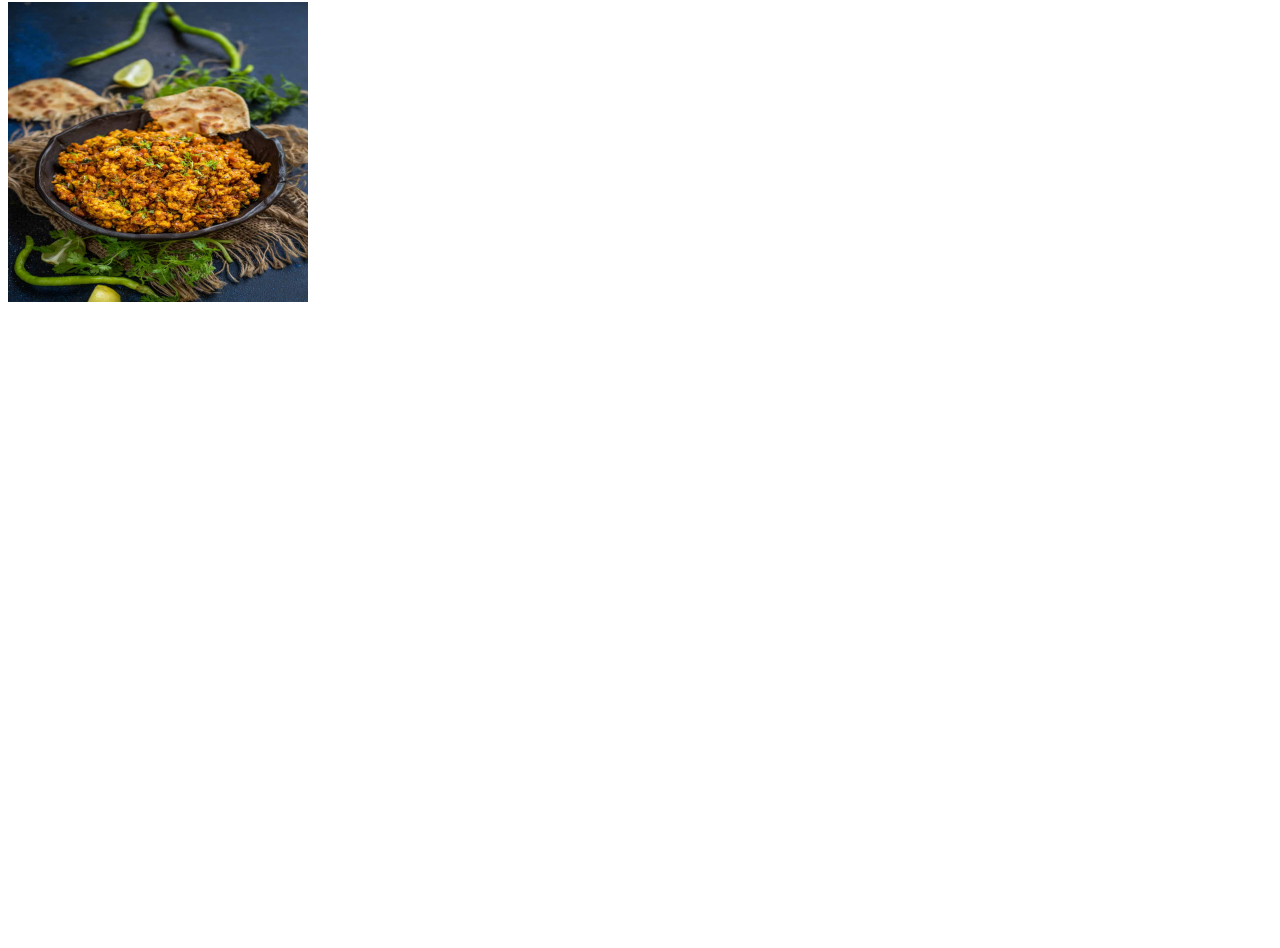
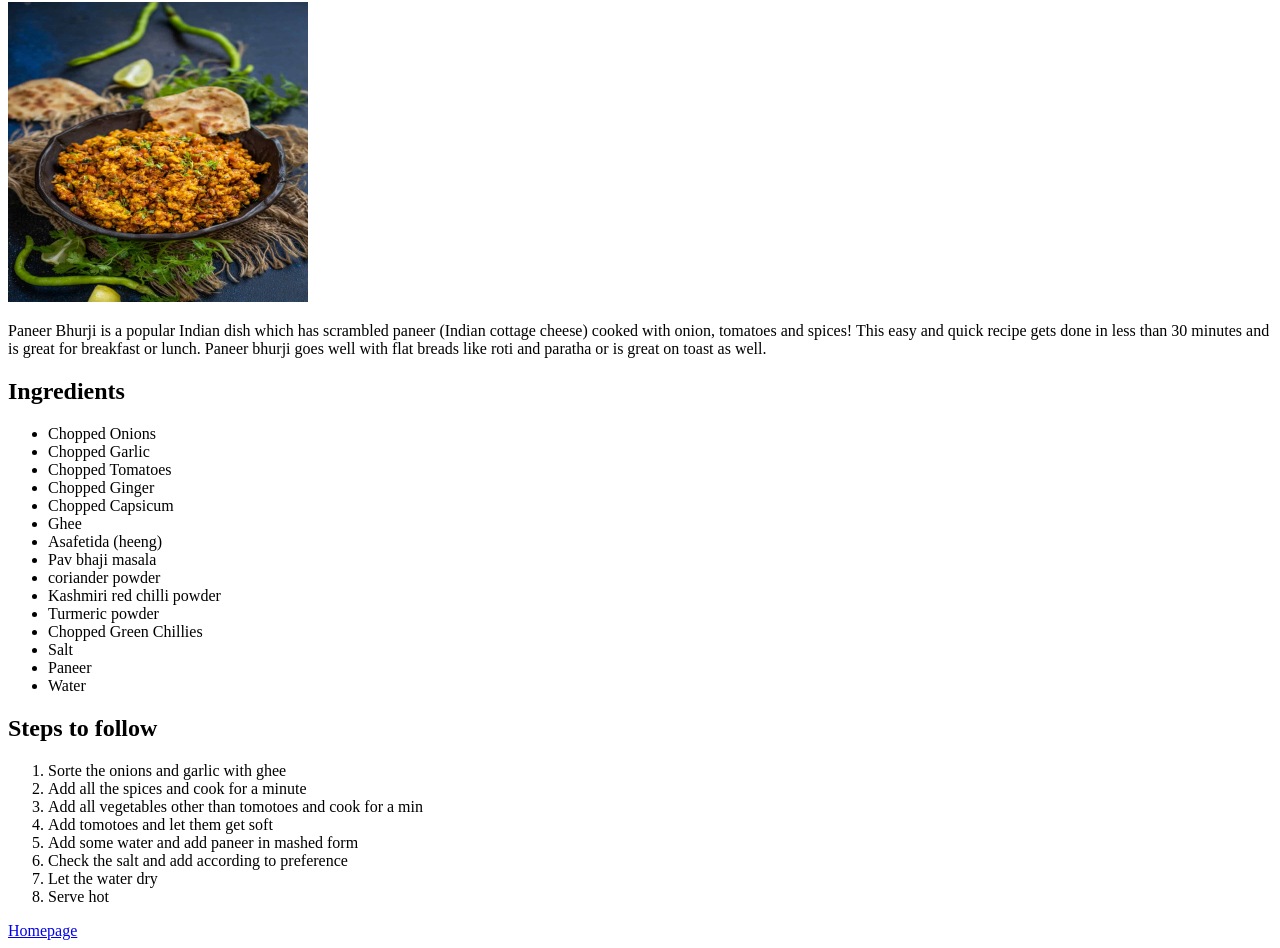
Before and after one commit to Groversaahab/odin_recipes, a plain HTML site: page recipes/paneer_bhurji.html in a window 1280 px wide. Shown: the part 78-1026 px from the top of the page. Before the commit the page ends 800 px from the top, so only its background shows below. Drawn offline with Linux system fonts and the light colour scheme.

Commit message:
Added second recipe for the Project
Added Paneer Bhurji as the second recipe with similar elements used

```diff
--- a/recipes/paneer_bhurji.html
+++ b/recipes/paneer_bhurji.html
@@ -8,6 +8,36 @@
 <body>
     <h1>Paneer Bhurji</h1>
     <img src="../images/Paneer_Bhurji.jpg" alt="Paneer Bhurji Recipe" height="300" width="300">
-
+    <p>Paneer Bhurji is a popular Indian dish which has scrambled paneer (Indian cottage cheese) cooked with onion, tomatoes and spices! This easy and quick recipe gets done in less than 30 minutes and is great for breakfast or lunch. Paneer bhurji goes well with flat breads like roti and paratha or is great on toast as well.</p>
+    <h2>Ingredients</h2>
+    <ul>
+        <li>Chopped Onions</li>
+        <li>Chopped Garlic</li>
+        <li>Chopped Tomatoes</li>
+        <li>Chopped Ginger</li>
+        <li>Chopped Capsicum</li>
+        <li>Ghee</li>
+        <li>Asafetida (heeng)</li>
+        <li>Pav bhaji masala</li>
+        <li>coriander powder</li>
+        <li>Kashmiri red chilli powder</li>
+        <li>Turmeric powder</li>
+        <li>Chopped Green Chillies</li>
+        <li>Salt</li>
+        <li>Paneer</li>
+        <li>Water</li>
+    </ul>
+    <h2>Steps to follow</h2>
+    <ol>
+        <li>Sorte the onions and garlic with ghee</li>
+        <li>Add all the spices and cook for a minute</li>
+        <li>Add all vegetables other than tomotoes and cook for a min</li>
+        <li>Add tomotoes and let them get soft</li>
+        <li>Add some water and add paneer in mashed form</li>
+        <li>Check the salt and add according to preference</li>
+        <li>Let the water dry</li>
+        <li>Serve hot</li>
+    </ol>
+    <a href="../index.html">Homepage</a>
 </body>
 </html>
```
Also changed, not shown: index.html (+4 -1 lines).
